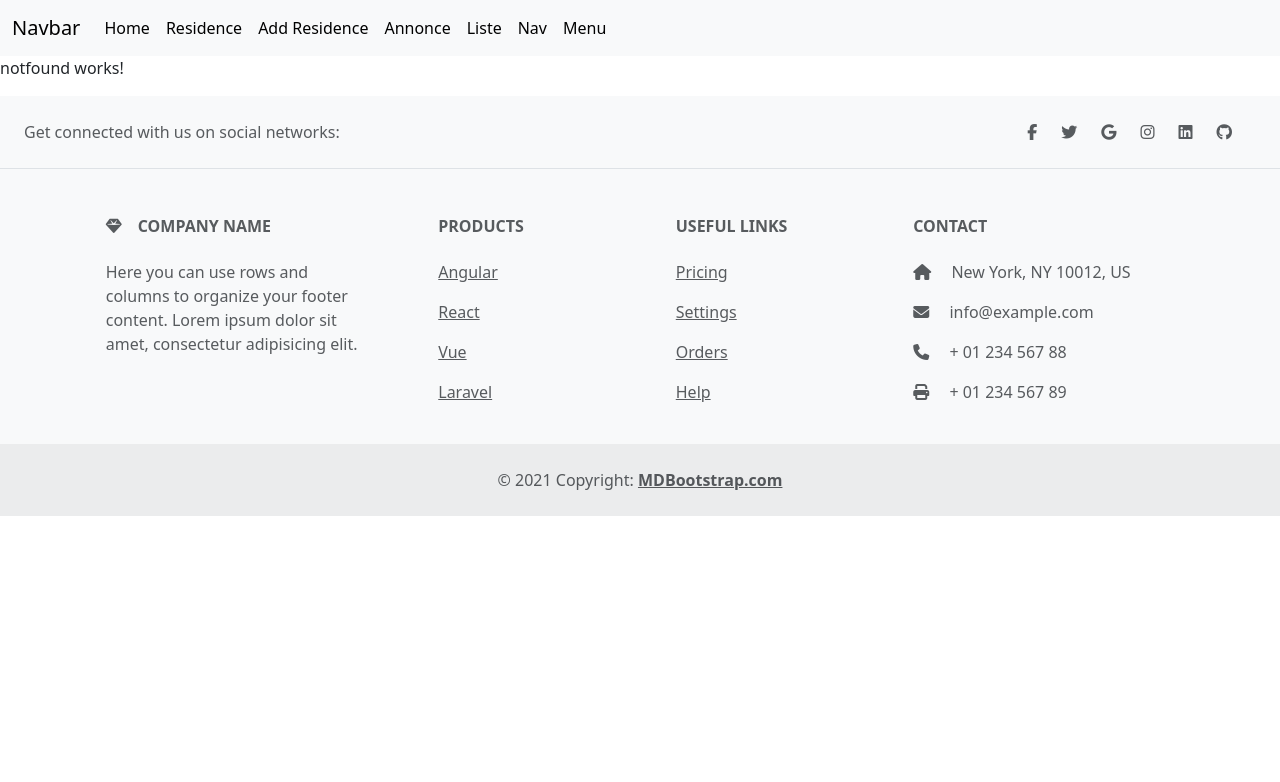
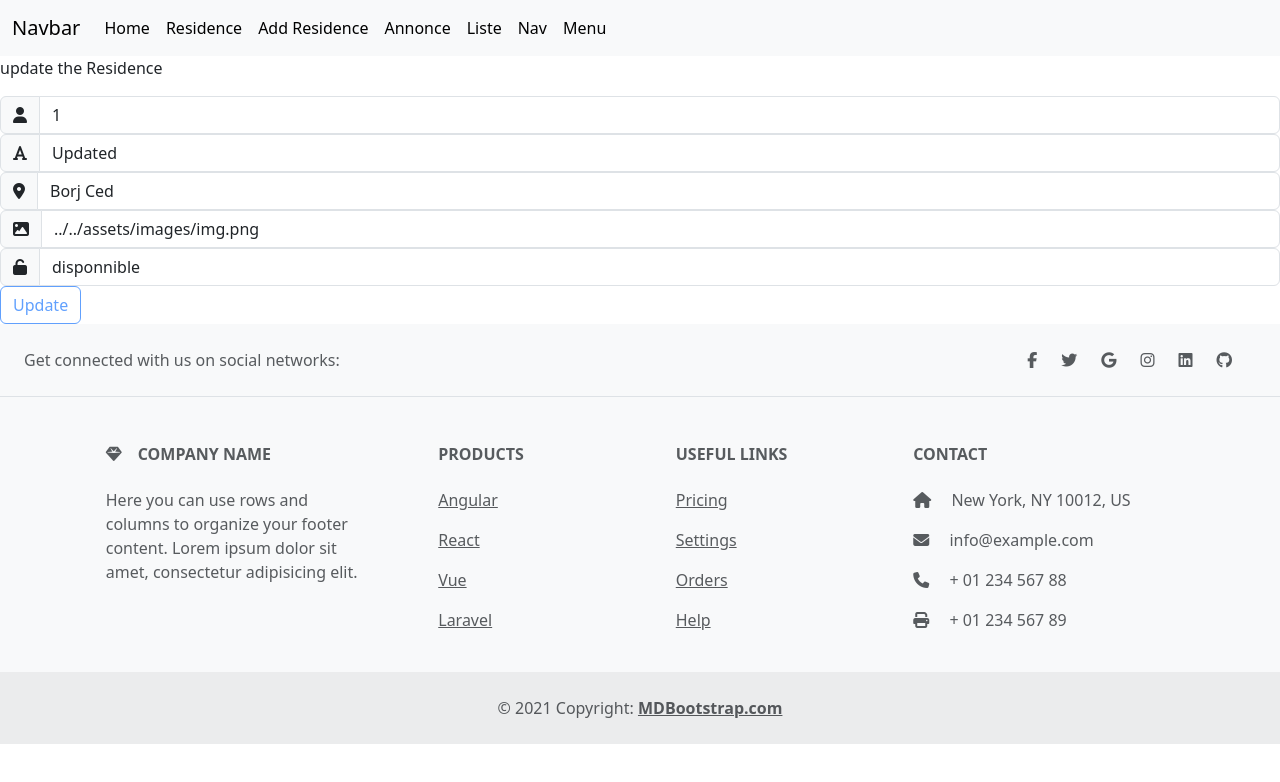
Before and after one commit to hendzormati/Angular, an Angular app: page /residence/update/1 in a window 1280 px wide. Shown: the top 782 px of the page. Built offline with nearby package versions, Linux system fonts and the light colour scheme; data requests are answered from the project's data file.

Commit message:
update and redirection to list

```diff
--- a/db.json
+++ b/db.json
@@ -2,10 +2,10 @@
   "residence": [
     {
       "id": "1",
-      "name": "El fel",
-      "address": "Borj Cedria",
+      "name": "Updated",
+      "address": "Borj Ced",
       "image": "../../assets/images/img.png",
-      "status": "Disponible"
+      "status": "disponnible"
     },
     {
       "id": "2",
--- a/src/app/app-routing.module.ts
+++ b/src/app/app-routing.module.ts
@@ -5,6 +5,7 @@ import { HomeComponent } from './home/home.component';
 import { ResidenceComponent } from './residence/residence.component';
 import { FormResidenceComponent } from './form-residence/form-residence.component';
 import { ResidenceDetailComponent } from './residence-detail/residence-detail.component';
+import { ResidenceUpdateComponent } from './residence-update/residence-update.component';
 
 
 // routing
@@ -14,6 +15,7 @@ const routes:Routes=[
   {path:"residence",component:ResidenceComponent},
   {path:"addresidence",component:FormResidenceComponent},
   {path:"residence/details/:id",component:ResidenceDetailComponent},
+  {path:"residence/update/:id",component:ResidenceUpdateComponent},
   // always the last one
   // {path:"**",component:NotfoundComponent},
 
--- a/src/app/app.module.ts
+++ b/src/app/app.module.ts
@@ -13,6 +13,7 @@ import { NavModule } from './nav/nav/nav.module';
 import { FormResidenceComponent } from './form-residence/form-residence.component';
 import {HttpClientModule} from '@angular/common/http';
 import { ResidenceDetailComponent } from './residence-detail/residence-detail.component';
+import { ResidenceUpdateComponent } from './residence-update/residence-update.component';
 @NgModule({
   declarations: [
     AppComponent,
@@ -23,6 +24,7 @@ import { ResidenceDetailComponent } from './residence-detail/residence-detail.co
     NotfoundComponent,
     FormResidenceComponent,
     ResidenceDetailComponent,
+    ResidenceUpdateComponent,
 
   ],
   imports: [
--- /dev/null
+++ b/src/app/residence-update/residence-update.component.html
@@ -0,0 +1,41 @@
+<p>update the Residence </p>
+<form [formGroup]="formR">
+
+    <div class="input-group flex-nowrap">
+        <span class="input-group-text" id="addon-wrapping"><i class="fa-solid fa-user"></i></span>
+        <input type="text" class="form-control" placeholder="id" formControlName="id" >
+    </div>
+    <div class="alert alert-danger" *ngIf="formR.get('id')?.invalid && formR.get('id')?.touched">
+        id minimum length is 2
+    </div>
+    <div class="input-group flex-nowrap">
+        <span class="input-group-text" id="addon-wrapping"><i class="fa-solid fa-font"></i></span>
+        <input type="text" class="form-control" placeholder="name"formControlName="name" >
+    </div>
+    <div class="alert alert-danger" *ngIf="formR.get('name')?.invalid && formR.get('name')?.touched">
+        name must start with a majuscule
+     </div>
+    <div class="input-group flex-nowrap">
+        <span class="input-group-text" id="addon-wrapping"><i class="fa-solid fa-location-dot"></i></span>
+        <input type="text" class="form-control" placeholder="address" formControlName="address" >
+    </div>
+    <!-- input not required but must respect the maxlength when added -->
+    <div class="alert alert-danger" *ngIf="formR.get('address')?.errors?.['maxlength']">
+        address  maximum length is 10
+     </div>
+    <div class="input-group flex-nowrap">
+        <span class="input-group-text" id="addon-wrapping"><i class="fa-solid fa-image"></i></span>
+        <input type="text" class="form-control" placeholder="image" formControlName="image">
+    </div>
+    <div class="alert alert-danger" *ngIf="formR.get('image')?.invalid && formR.get('image')?.touched">
+        image is required
+     </div>
+    <div class="input-group flex-nowrap">
+        <span class="input-group-text" id="addon-wrapping"><i class="fa-solid fa-unlock"></i></span>
+        <input type="text" class="form-control" placeholder="status" formControlName="status">
+    </div>
+    <div class="alert alert-danger" *ngIf="status?.invalid && status?.touched">
+        status must be disponnible
+     </div>
+    <button type="button" class="btn btn-outline-primary" (click)="update()" [disabled]="formR.invalid">Update</button>
+</form>
--- /dev/null
+++ b/src/app/residence-update/residence-update.component.ts
@@ -0,0 +1,41 @@
+import { Component, OnInit } from '@angular/core';
+import { FormControl, FormGroup, Validators } from '@angular/forms';
+import { ResidenceService } from '../service/residence.service';
+import { ActivatedRoute, Router } from '@angular/router';
+import { Residence } from 'src/core/models/Residence';
+
+@Component({
+  selector: 'app-residence-update',
+  templateUrl: './residence-update.component.html',
+  styleUrls: ['./residence-update.component.css']
+})
+export class ResidenceUpdateComponent implements OnInit{
+   formR!:FormGroup;
+   constructor(private service:ResidenceService, private router:Router,private active:ActivatedRoute){}
+   id!:number;
+ ngOnInit(): void {
+  this.id=this.active.snapshot.params["id"];
+  this.formR= new FormGroup({
+    id:new FormControl('',[Validators.required,Validators.minLength(2)]),
+    name:new FormControl('',[Validators.required,Validators.pattern(/^[A-Z][a-z]/)]),
+    address:new FormControl('',[Validators.required,Validators.maxLength(10)]),
+    image:new FormControl('',Validators.required),
+    status:new FormControl('',[Validators.required,Validators.pattern(/^disponnible$/)]),
+  });
+  this.service.showres(this.id).subscribe((val)=>{
+    this.formR.patchValue(val)
+  });
+
+
+}
+get status(){ return this.formR.get('status');}
+update()
+{
+  this.service.updateres(this.formR.value,this.id).subscribe(()=>
+  this.router.navigate(["/residence"])
+  );
+
+
+
+}
+}
--- a/src/app/residence/residence.component.html
+++ b/src/app/residence/residence.component.html
@@ -11,7 +11,7 @@
       <h5 class="card-title">{{residence.name}}</h5>
       <img [src]=residence.image width="200"style="margin-bottom: 20px;"><!-- using the data binging-->
       <div class="btn-group" >
-        <button class="btn btn-secondary" (click)="showlocation(residence.address)">Location</button>
+        <button class="btn btn-primary" [routerLink]="['update',residence.id]">Update</button>
         <button class="btn btn-secondary" [routerLink]="['details',residence.id]">Details</button>
 
         <button class="btn btn-success" (click)="getresidence(residence)">
```
Also changed, not shown: src/app/residence-update/residence-update.component.css (added), 1 other file (tests, documents, lock files or other folders).
